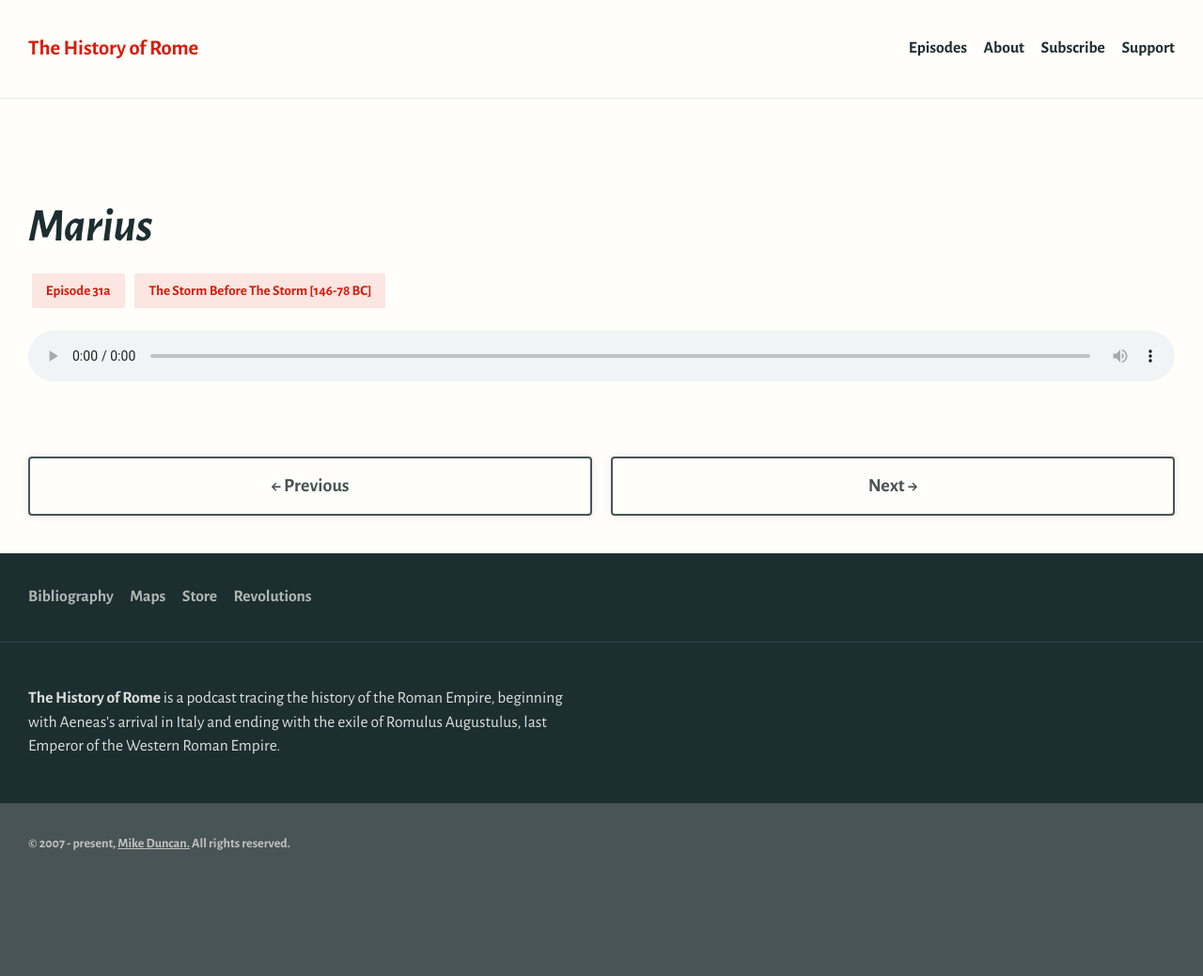
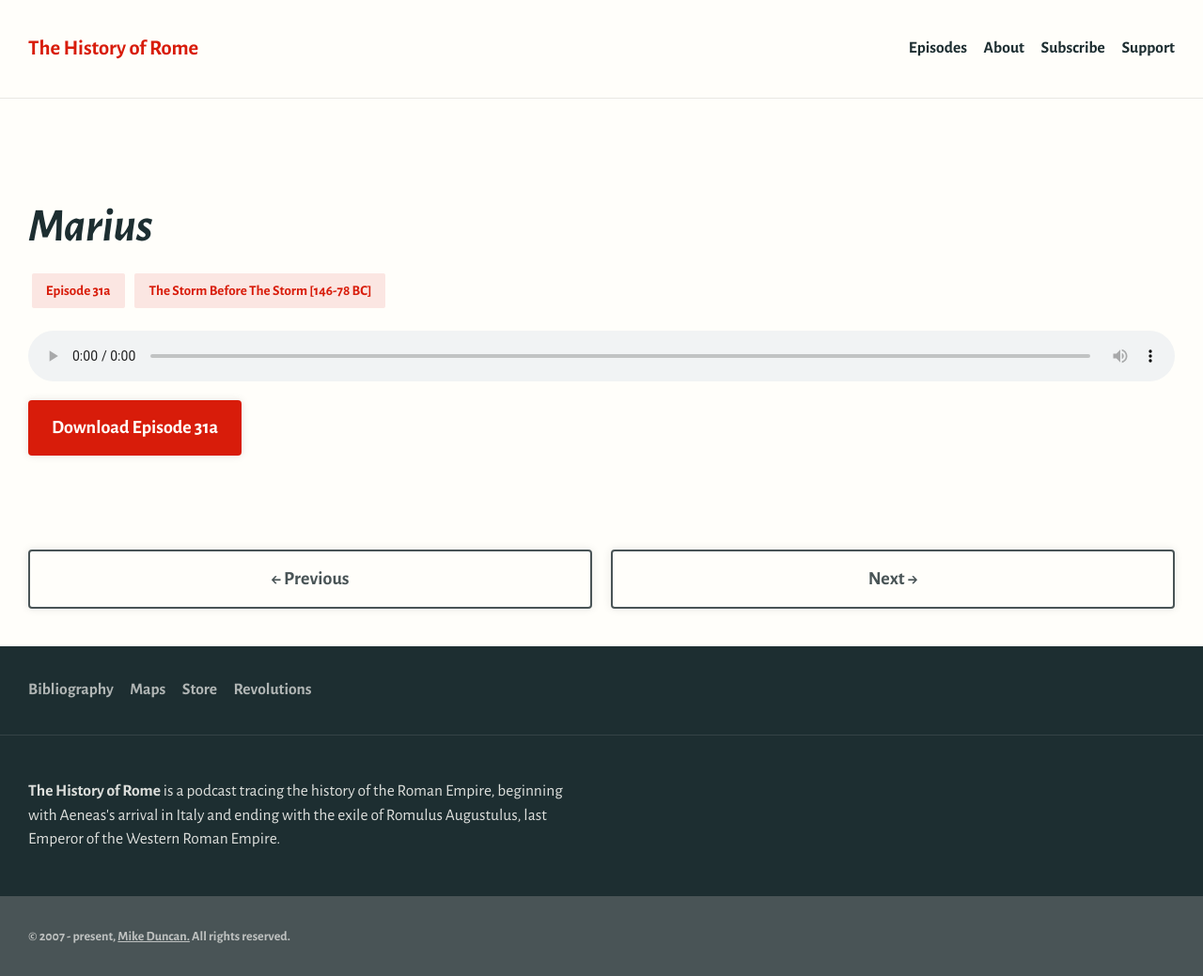
Before and after one commit to Brandi-Duncan/thehistoryofrome.com, a Jekyll site: the page built from _posts/2008-11-28-31a-marius.md, in a window 1280 px wide. Shown: the whole page at 94% size. Built offline with Jekyll 4.4.1, drawn with Linux system fonts in a browser that asks for light colours; before the commit the page ends 940 px from its top, so only the background shows below that.

Commit message:
Add episode download button

```diff
--- a/_layouts/episode.html
+++ b/_layouts/episode.html
@@ -16,6 +16,7 @@ layout: default
             <div class="tag">{{ page.era }}</div>
         </div>
         <audio src="/lib/audio/{{ page.audio }}" controls></audio>
+        <a href="{{ page.audio }}" class="button button--primary" download>Download Episode {{ page.index }}</a>
     </header>
     <div class="episode__body">
         {{ content }}
```
